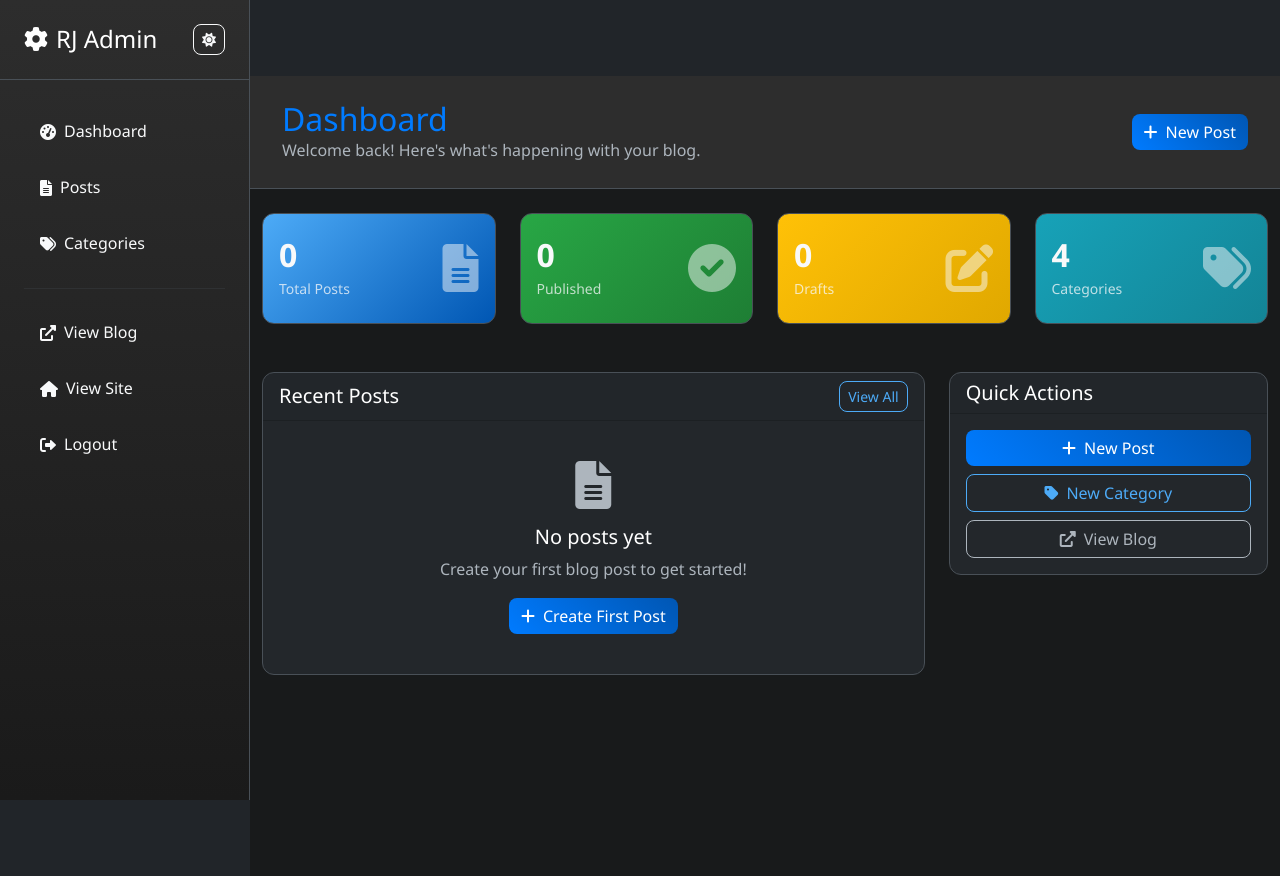
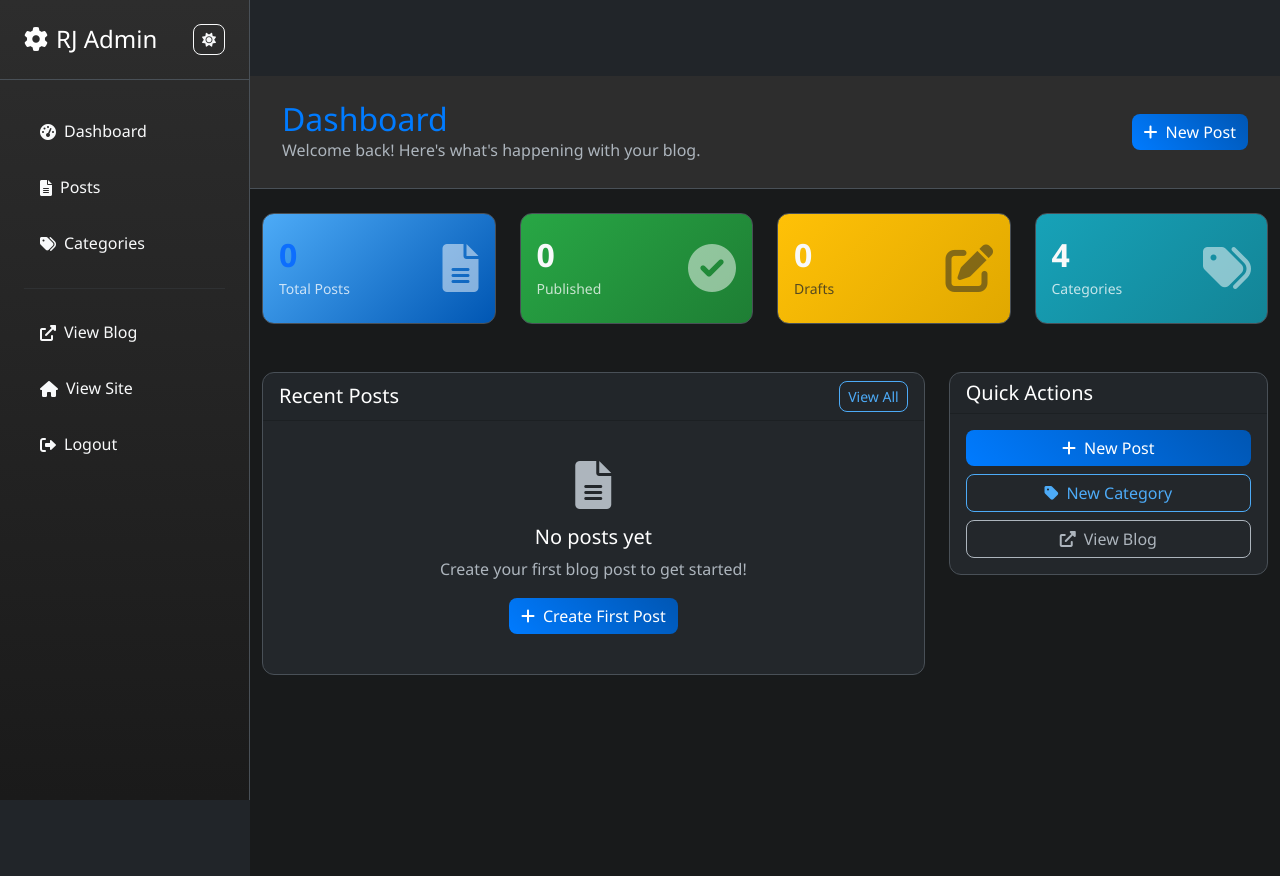
Before and after one commit to cephy88/raecephjudeportfolio, a Flask app: page /admin in a window 1280 px wide. Run offline with Flask 3, Linux system fonts and the light colour scheme; a user stored in the database is signed in; data comes from the database, SQL or seed files in the repository; data that the repository does not hold is empty; some libraries are stand-ins or nearby versions.

Commit message:
UI Update: Ensure dashboard cards and tables are styled consistently in all themes

```diff
--- a/templates/admin/dashboard.html
+++ b/templates/admin/dashboard.html
@@ -8,14 +8,14 @@
 <!-- Stats Cards -->
 <div class="row g-4 mb-5">
     <div class="col-sm-6 col-xl-3">
-        <div class="card stat-card text-white h-100">
+        <div class="card stat-card bg-dark text-white h-100">
             <div class="card-body">
                 <div class="d-flex justify-content-between align-items-center">
                     <div>
-                        <div class="h2 mb-1 fw-bold">{{ stats.total_posts }}</div>
-                        <div class="small opacity-75">Total Posts</div>
+                        <div class="h2 mb-1 fw-bold text-primary">{{ stats.total_posts }}</div>
+                        <div class="small opacity-75 text-white">Total Posts</div>
                     </div>
-                    <div class="fa-3x opacity-50">
+                    <div class="fa-3x opacity-50 text-white">
                         <i class="fas fa-file-alt"></i>
                     </div>
                 </div>
@@ -29,9 +29,9 @@
                 <div class="d-flex justify-content-between align-items-center">
                     <div>
                         <div class="h2 mb-1 fw-bold">{{ stats.published_posts }}</div>
-                        <div class="small opacity-75">Published</div>
+                        <div class="small opacity-75 text-white">Published</div>
                     </div>
-                    <div class="fa-3x opacity-50">
+                    <div class="fa-3x opacity-50 text-white">
                         <i class="fas fa-check-circle"></i>
                     </div>
                 </div>
@@ -40,14 +40,14 @@
     </div>
 
     <div class="col-sm-6 col-xl-3">
-        <div class="card stat-card bg-warning text-white h-100">
+        <div class="card stat-card bg-warning text-dark h-100">
             <div class="card-body">
                 <div class="d-flex justify-content-between align-items-center">
                     <div>
                         <div class="h2 mb-1 fw-bold">{{ stats.draft_posts }}</div>
-                        <div class="small opacity-75">Drafts</div>
+                        <div class="small opacity-75 text-dark">Drafts</div>
                     </div>
-                    <div class="fa-3x opacity-50">
+                    <div class="fa-3x opacity-50 text-dark">
                         <i class="fas fa-edit"></i>
                     </div>
                 </div>
@@ -61,9 +61,9 @@
                 <div class="d-flex justify-content-between align-items-center">
                     <div>
                         <div class="h2 mb-1 fw-bold">{{ stats.categories }}</div>
-                        <div class="small opacity-75">Categories</div>
+                        <div class="small opacity-75 text-white">Categories</div>
                     </div>
-                    <div class="fa-3x opacity-50">
+                    <div class="fa-3x opacity-50 text-white">
                         <i class="fas fa-tags"></i>
                     </div>
                 </div>
```
